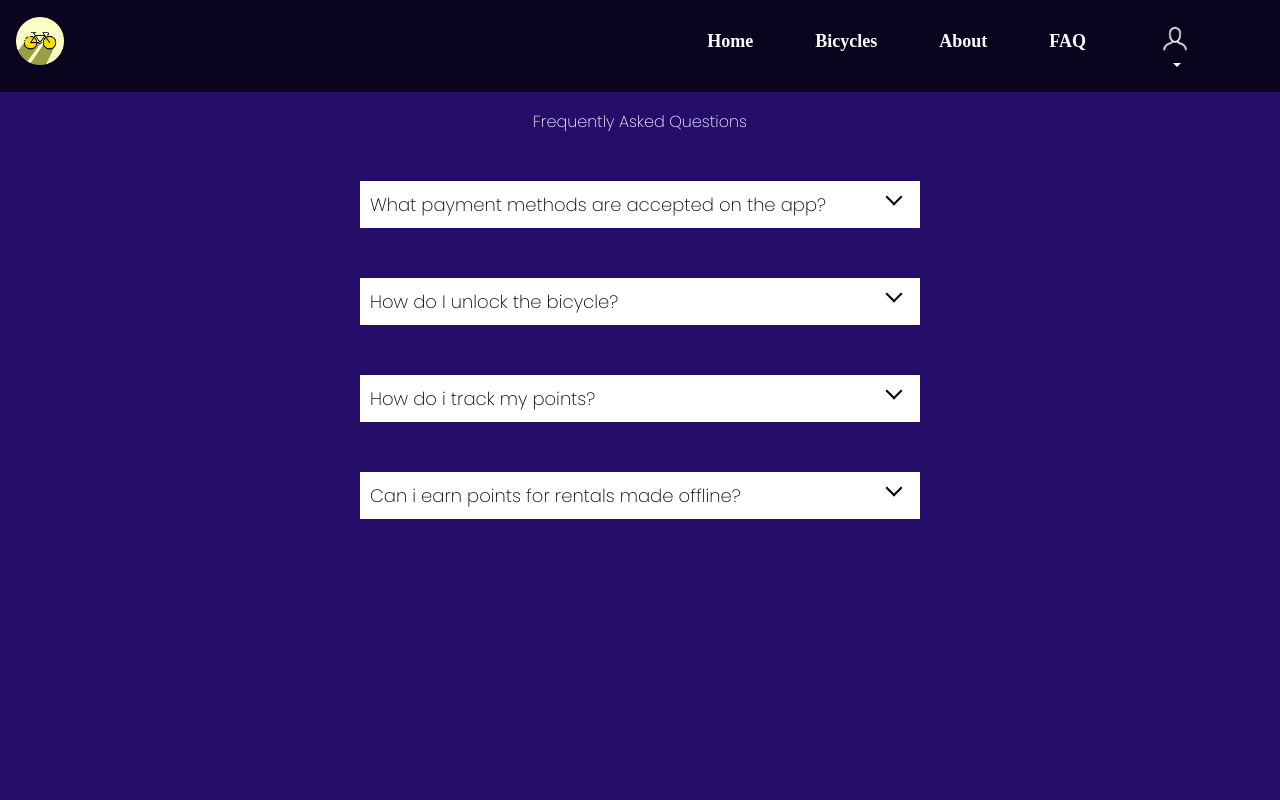
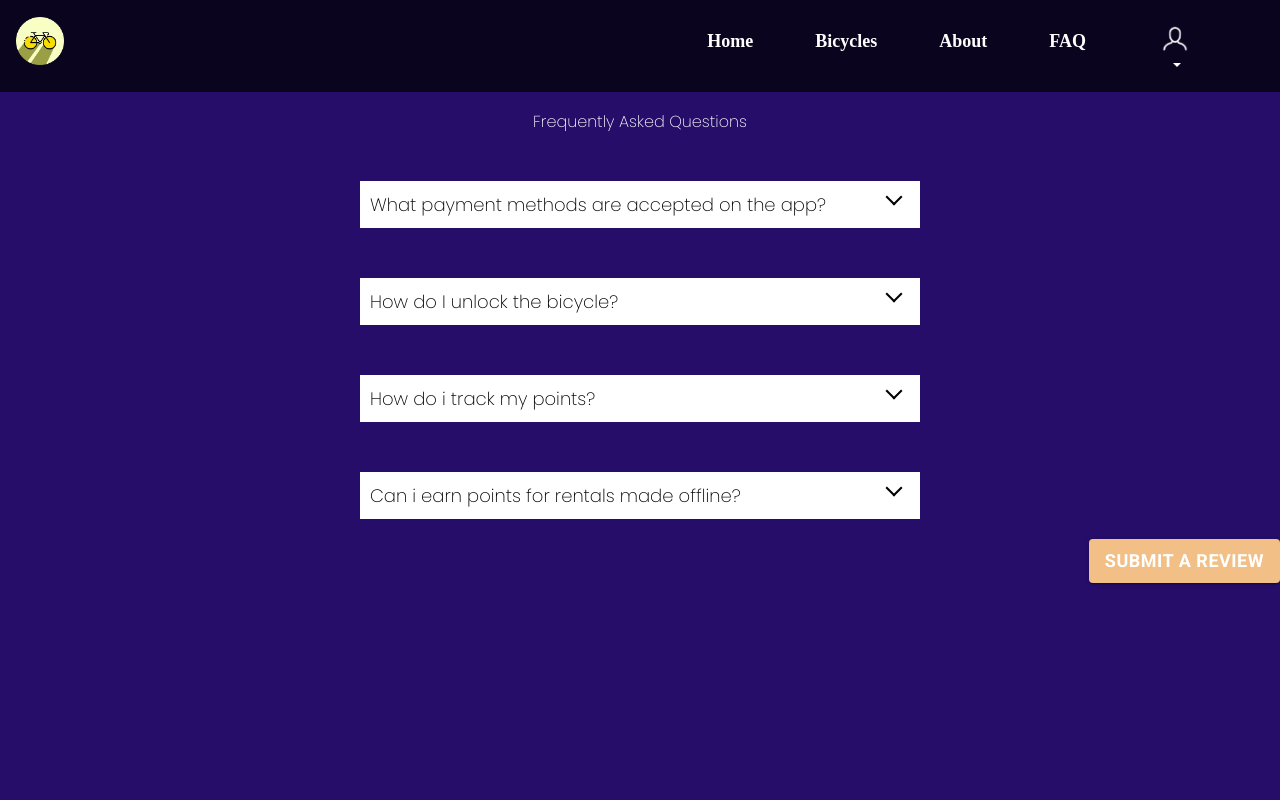
Before and after one commit to Zyelggg/PowerCycle, a React (Vite) app in the folder client/: page /faq in a window 1280 px wide. Shown: the top 800 px of the page. Built offline with nearby package versions, Linux system fonts and the light colour scheme; no server answers.

Commit message:
ButtonToReviews

```diff
--- a/client/src/pages/FAQ.jsx
+++ b/client/src/pages/FAQ.jsx
@@ -33,7 +33,7 @@ const FAQ = () => {
   const faqData = [
     {
       question: 'What payment methods are accepted on the app?',
-      answer: 'Visa, Mastercard, Paynow and Grap pay are all methods of payment.',
+      answer: 'Visa, Mastercard, Paynow and Grap pay are all methods of payments.',
     },
     {
       question: 'How do I unlock the bicycle?',
@@ -50,6 +50,7 @@ const FAQ = () => {
 
   ];
 
+
   return (
 
     <div className='new'>
@@ -59,6 +60,13 @@ const FAQ = () => {
         <FAQItem key={index} question={faq.question} answer={faq.answer} />
       ))}
     </div>
+
+    <div className='button-container'>
+    <Button component={Link} to="/Reviews" variant="contained" color="primary">
+      Submit a Review
+    </Button>
+    </div>
+
     <iframe
         src="http://localhost:8501"
         width="100%"
```
Also changed, not shown: client/src/pages/styles/FAQ.css (line endings or trailing spaces).
